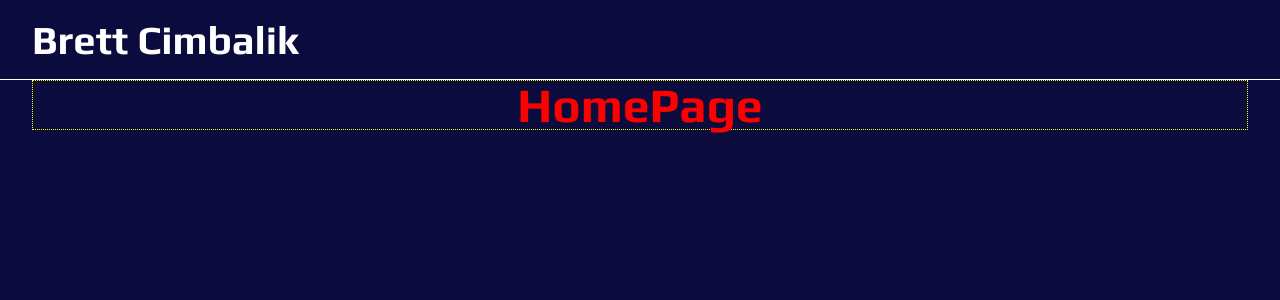
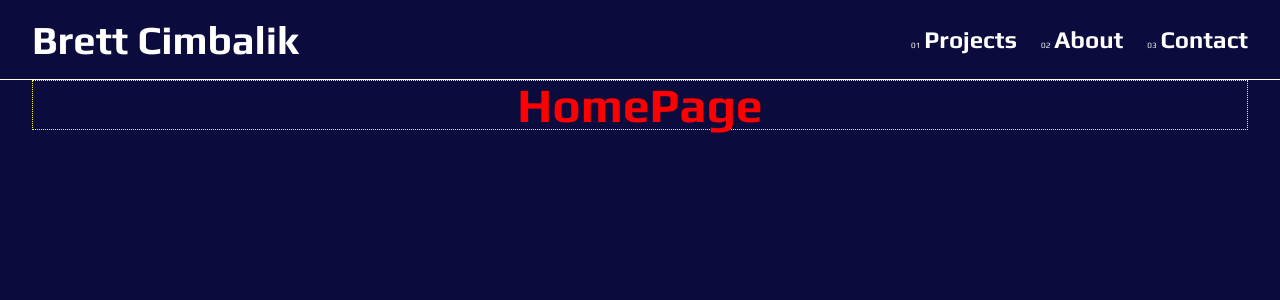
Before and after one commit to bcimbali/my-site-2, a Next.js app: page / in a window 1280 px wide. Shown: the top 300 px of the page. Built offline with nearby package versions, Linux system fonts and the light colour scheme.

Commit message:
feat(component): add desktop nav item links

```diff
--- a/src/components/Navbar/index.tsx
+++ b/src/components/Navbar/index.tsx
@@ -1,14 +1,51 @@
 import styled, { css } from 'styled-components';
 import Link from 'next/link';
 
-const Logo = styled.h2``;
+const DesktopLink = styled(Link)`
+  ${({ theme: { colors } }) => css`
+    color: ${colors.white};
+    display: flex;
+    gap: 0.25rem;
+  `}
+`;
+
+const DesktopLinkContainer = styled.ul`
+  ${({ theme: { mq } }) => css`
+    align-items: center;
+    display: none;
+    gap: 1.5rem;
+    list-style-type: none;
+    padding: 0;
+
+    ${mq('lg')`
+      display: flex;
+    `}
+  `}
+`;
+
+const DesktopLinkItem = styled.li`
+  display: inline-flex;
+  list-style-type: none;
+`;
+
+const DesktopLinkNumber = styled.span`
+  align-items: flex-end;
+  display: inline-flex;
+  font-size: 0.5rem;
+`;
+
+const DesktopLinkTitle = styled.h4``;
 
 const InnerNav = styled.div`
   ${({ theme: { maxWidth } }) => css`
+    display: flex;
+    justify-content: space-between;
     max-width: ${maxWidth};
     width: 100%;
   `}
 `;
+
+const Logo = styled.h2``;
 
 const OuterNav = styled.nav`
   ${({ theme: { colors, layout, mq, nav } }) => css`
@@ -43,6 +80,28 @@ const Navbar = () => {
         <StyledLink href="/">
           <Logo>Brett Cimbalik</Logo>
         </StyledLink>
+        <DesktopLinkContainer>
+          <DesktopLinkItem>
+            <DesktopLink href="/projects">
+              <DesktopLinkNumber>01</DesktopLinkNumber>
+              <DesktopLinkTitle>Projects</DesktopLinkTitle>
+            </DesktopLink>
+          </DesktopLinkItem>
+
+          <DesktopLinkItem>
+            <DesktopLink href="/projects">
+              <DesktopLinkNumber>02</DesktopLinkNumber>
+              <DesktopLinkTitle>About</DesktopLinkTitle>
+            </DesktopLink>
+          </DesktopLinkItem>
+
+          <DesktopLinkItem>
+            <DesktopLink href="/projects">
+              <DesktopLinkNumber>03</DesktopLinkNumber>
+              <DesktopLinkTitle>Contact</DesktopLinkTitle>
+            </DesktopLink>
+          </DesktopLinkItem>
+        </DesktopLinkContainer>
       </InnerNav>
     </OuterNav>
   );
```
